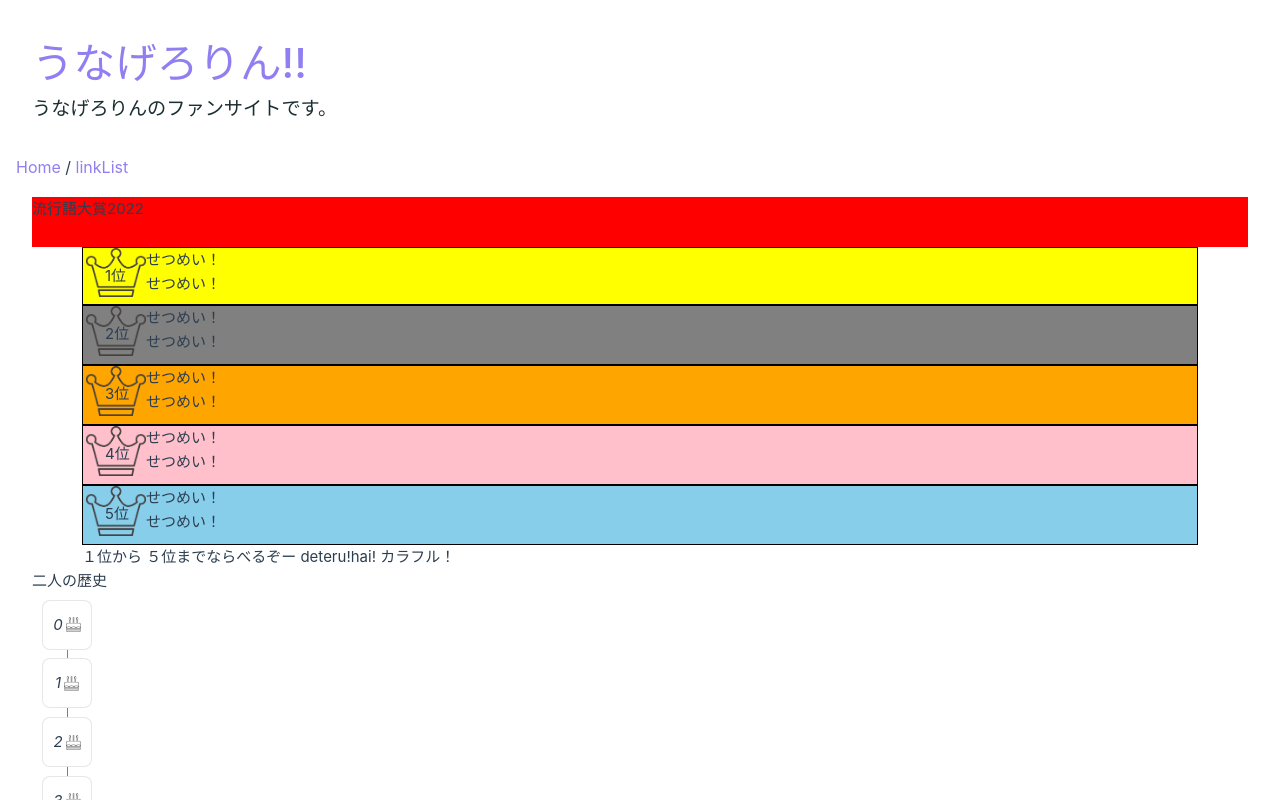
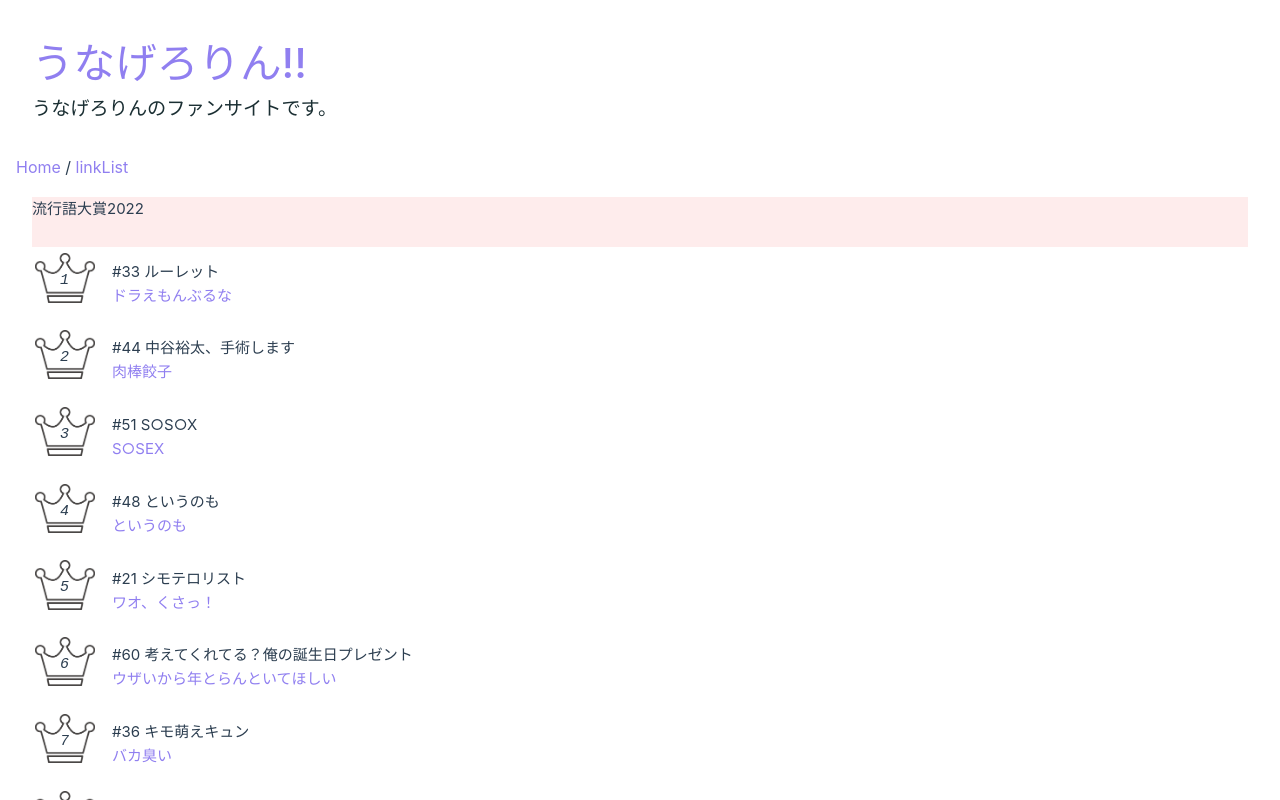
Before and after one commit to nakamu2473/perfect, a Vue app: page /#/ in a window 1280 px wide. Shown: the top 800 px of the page. Built offline with nearby package versions, Linux system fonts and the light colour scheme.

Commit message:
流行語大賞のデータが表示できるよう修正

```diff
--- /dev/null
+++ b/src/components/RankItem.vue
@@ -0,0 +1,48 @@
+<template>
+    <div class="item">
+      <i>
+        <slot name="icon"></slot>
+      </i>
+      <div class="details">
+        <h3>
+          <slot name="title"></slot>
+        </h3>
+        <slot name="heading"></slot>
+      </div>
+    </div>
+  </template>
+
+  <style scoped>
+
+  .details {
+    flex: 1;
+    /* margin-left: 1rem; */
+  }
+  .item {
+    position: relative;
+    margin-top: 1;
+    margin-bottom: 1;
+    padding: 0.4rem 0 1rem calc(var(--section-gap) / 2);
+}
+
+  h3 {
+    font-size: 1.2rem;
+    font-weight: 500;
+    margin-bottom: 0.4rem;
+    color: var(--color-heading);
+  }
+
+  i {
+      /* top: calc(50% - 25px); */
+      left: 0px;
+      position: absolute;
+      /* border: 1px solid var(--color-border); */
+      background: var(--color-background);
+      /* border-radius: 8px; */
+      /* width: 10px; */
+      /* height: 10px; */
+  }
+
+
+
+  </style>
--- a/src/data/rank2022.ts
+++ b/src/data/rank2022.ts
@@ -2,61 +2,64 @@ const rank2022 = [
     {
       "no": 1,
       "title": "ドラえもんぶるな",
-      "podcast-title": "#33 ルーレット",
+      "podcasttitle": "#33 ルーレット",
       "url": "https://open.spotify.com/episode/4oKFMXlfefGp2f9FPbZyXX?si=SVVOvlj1R8yEuHlrTllKzg&t=499&context=spotify%3Aepisode%3A4oKFMXlfefGp2f9FPbZyXX"
     },
     {
       "no": 2,
       "title": "肉棒餃子",
-      "podcast-title": "#44 中谷裕太、手術します",
+      "podcasttitle": "#44 中谷裕太、手術します",
       "url": "https://open.spotify.com/episode/3NAPkKLX01vZIVYoR5C3Nb?si=qIfeJWbWSJSmZ8KZQNTjBQ&context=spotify%3Ashow%3A223Rj9cjUGjcCY1CUP4ahP&t=1384"
     },
     {
       "no": 3,
       "title": "S○SEX",
-      "podcast-title": "#51 S○S○X",
+      "podcasttitle": "#51 S○S○X",
       "url": "https://open.spotify.com/episode/2KyybAS7ntKvyf3Si0KRY7?si=QRPOUKWHQGKyn6lkZ0BoAw&t=1059&context=spotify%3Ashow%3A223Rj9cjUGjcCY1CUP4ahP"
     },
     {
       "no": 4,
       "title": "というのも",
-      "podcast-title": "#48 というのも",
+      "podcasttitle": "#48 というのも",
       "url": "https://open.spotify.com/episode/1HkEGAQsgvsiy1fy1B7HkG?si=SkswvIv7QDOTKcHRHuk8iQ&context=spotify%3Ashow%3A223Rj9cjUGjcCY1CUP4ahP&t=1522"
     },
     {
       "no": 5,
       "title": "ワオ、くさっ！",
-      "podcast-title": "#21 シモテロリスト",
+      "podcasttitle": "#21 シモテロリスト",
       "url": "https://open.spotify.com/episode/1Qqac5G84pDSrOpVAWNusJ?si=sUnnc4CGR3GXoOO2tiDW7Q&t=1675&context=spotify%3Ashow%3A223Rj9cjUGjcCY1CUP4ahP"
     },
     {
       "no": 6,
       "title": "ウザいから年とらんといてほしい",
-      "podcast-title": "#60 考えてくれてる？俺の誕生日プレゼント",
-      "url": ""
+      "podcasttitle": "#60 考えてくれてる？俺の誕生日プレゼント",
+      "url": "https://open.spotify.com/episode/5H8AofrIssnr4pR9kqAK7L?si=zDA1sCjMQlWMEVKOxgWmgQ&t=935&context=spotify%3Ashow%3A223Rj9cjUGjcCY1CUP4ahP"
     },
     {
       "no": 7,
       "title": "バカ臭い",
-      "podcast-title": "#36 キモ萌えキュン",
+      "podcasttitle": "#36 キモ萌えキュン",
       "url": "https://open.spotify.com/episode/5G2SvPOnwVr06Iz5WPZH4M?si=lIxmiXjLT3uzTt04ehsyVA&t=595&context=spotify%3Ashow%3A223Rj9cjUGjcCY1CUP4ahP"
     },
     {
       "no": 8,
       "title": "休日の過ごし方：インドア＆アウトドア",
-      "podcast-title": "#58 空白の2時間",
+      "podcasttitle": "#58 空白の2時間",
       "url": "https://open.spotify.com/episode/4g2FP0iAfGE8ijPStdMgkK?si=-rZorT21QKOIGNdL0xbRrw&t=1617&context=spotify%3Ashow%3A223Rj9cjUGjcCY1CUP4ahP"
     },
     {
       "no": 9,
       "title": "ニチッ",
-      "podcast-title": "",
-      "url": ""
+      "podcasttitle": "#5 初脱ぎ",
+      "url": "https://open.spotify.com/episode/5LbBPsMxbyOHPrZX1XmLAj?si=TYP10ZM4SNetWH8BywGdEw&t=805&context=spotify%3Ashow%3A223Rj9cjUGjcCY1CUP4ahP"
     },
     {
       "no": 10,
       "title": "洋モノの老婆",
-      "podcast-title": "#57 キレすぎんといてよ～",
+      "podcasttitle": "#57 キレすぎんといてよ～",
       "url": "https://open.spotify.com/episode/3IMnUJcTlzRcdO2eWEKU0n?si=jDcyTpELTB-FUBc0eB1BXg&t=1575&context=spotify%3Ashow%3A223Rj9cjUGjcCY1CUP4ahP"
     }
   ]
+  export {
+    rank2022
+  }
--- a/src/pages/history.vue
+++ b/src/pages/history.vue
@@ -1,16 +1,20 @@
 <script>
 import ListItem from '../components/ListItem.vue'
+import RankItem from '../components/RankItem.vue'
 import { history } from "../data/history"
+import { rank2022 } from "../data/rank2022"
 
 
 export default {
   components: {
-    ListItem
+    ListItem,
+    RankItem
    }
    ,
   data() {
     return {
       history: history,
+      rank2022: rank2022,
     }
   }
 }
@@ -20,56 +24,25 @@ export default {
 
 <template>
   <div class="rank" >
-    <div class="rank_title" style="background-color: red; height: 50px;" >
-
+    <div class="rank_title" style="background-color: rgb(254, 236, 236); height: 50px;" >
       <p>流行語大賞2022</p>
     </div>
-    <div class="body" style="padding-left: 50px; padding-right: 50px;">
-      <div style="background-color: yellow; border: solid black 1px; display:flex;">
-        <div  style="position:relative;">
-          <img src="../icons/crown.png" style=" width: 60px;" /><span style="position: absolute;top:16px;left:22px;"> 1位</span></div>
-        <div>
-          <div style="">せつめい！</div>
-          <div>せつめい！</div>
+
+    <RankItem msg="Hello" v-for="(item, key) in rank2022" :key="key">
+        <!-- <div class="body" style="padding-left: 50px; padding-right: 50px;"></div> -->
+        <template #icon >
+          <img src="../icons/crown.png" style=" width: 60px; position:absolute;" />
+          <span style="position:absolute;top:16px;left:28px;font-family:monospace;">{{ item.no }}</span>
+        </template>
+        <template #heading>
+          <div style=" display:flex;">
+            <div>
+              <div style="">{{ item.podcasttitle }}</div>
+              <a v-if=" item.title" :href="item.url"   target="_blank" rel="noopener noreferrer">{{ item.title }}</a><br v-if=" item.title">
+          </div>
         </div>
-      </div>
-      <div style="background-color: gray; height: 60px; border: solid black 1px; display:flex;">
-        <div  style="position:relative;">
-          <img src="../icons/crown.png" style=" width: 60px;" /><span style="position: absolute;top:16px;left:22px;"> 2位</span></div>
-        <div>
-          <div style="">せつめい！</div>
-          <div>せつめい！</div>
-        </div>
-      </div>
-      <div style="background-color: orange; height: 60px; border: solid black 1px;display:flex;">
-        <div  style="position:relative;">
-          <img src="../icons/crown.png" style=" width: 60px;" /><span style="position: absolute;top:16px;left:22px;"> 3位</span></div>
-        <div>
-          <div style="">せつめい！</div>
-          <div>せつめい！</div>
-        </div>
-      </div>
-      <div style="background-color: pink; height: 60px; border: solid black 1px;display:flex;">
-        <div  style="position:relative;">
-          <img src="../icons/crown.png" style=" width: 60px;" /><span style="position: absolute;top:16px;left:22px;"> 4位</span></div>
-        <div>
-          <div style="">せつめい！</div>
-          <div>せつめい！</div>
-        </div>
-      </div>
-      <div style="background-color: skyblue; height: 60px; border: solid black 1px;display:flex;">
-        <div  style="position:relative;">
-          <img src="../icons/crown.png" style=" width: 60px;" /><span style="position: absolute;top:16px;left:22px;"> 5位</span></div>
-        <div>
-          <div style="">せつめい！</div>
-          <div>せつめい！</div>
-        </div>
-      </div>
-      １位から ５位までならべるぞー
-      deteru!hai!
-      カラフル！
-    </div>
-
+        </template>
+    </RankItem>
   </div>
   <div class="history" >
       <p>二人の歴史</p>
```
